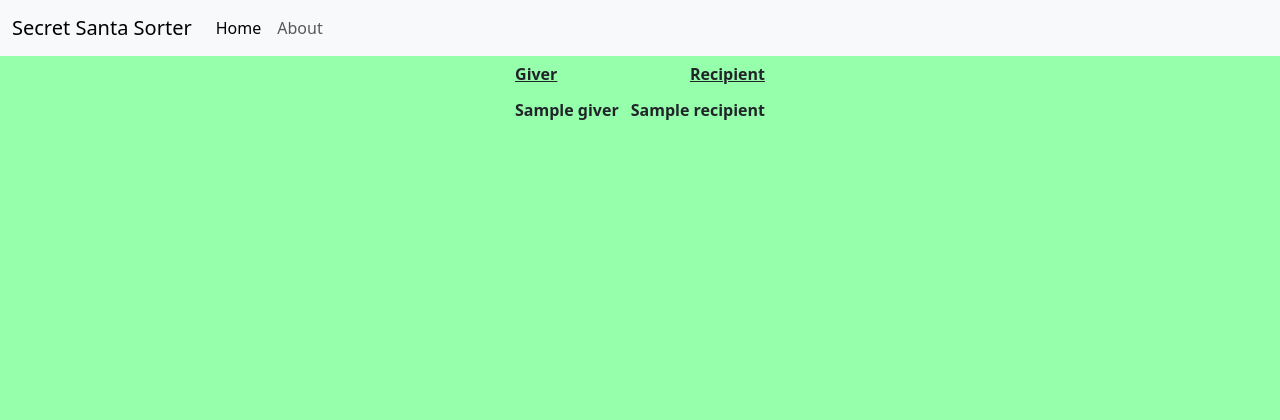
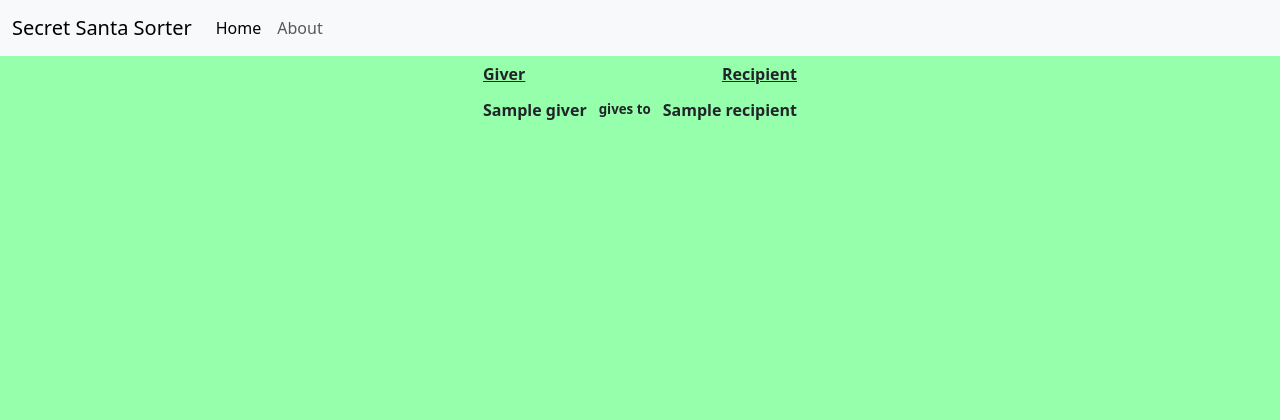
Before and after one commit to sjpoulin/secretsanta, a Flask app: template templates/sorted.html in a window 1280 px wide. Shown: the top 420 px of the page. Run offline with Flask 3, Linux system fonts and the light colour scheme; the template is opened without the code that fills it: most values are stand-ins (such as "Sample title", 1, 10 or a date in 2020); some libraries are stand-ins or nearby versions.

Commit message:
Update presentation of sorted.html and sytles.css

```diff
--- a/static/styles.css
+++ b/static/styles.css
@@ -24,6 +24,10 @@ body {
 #entries td {
     font-weight: bold;
     padding: 6px;
+}
+
+.gives_to {
+    font-size: smaller;
 }
 
 .right_align {
--- a/templates/sorted.html
+++ b/templates/sorted.html
@@ -8,11 +8,13 @@
             <tbody>
                 <tr>
                     <th>Giver</th>
+                    <th></th>
                     <th class="right_align">Recipient</th>
                 </tr>
                 {% for giver, recipient in pairs %}
                     <tr>
                         <td>{{ giver }}</td>
+                        <td class="gives_to">gives to</td>
                         <td class="right_align">{{ recipient }}</td>
                     </tr>
                 {% endfor %}
```
